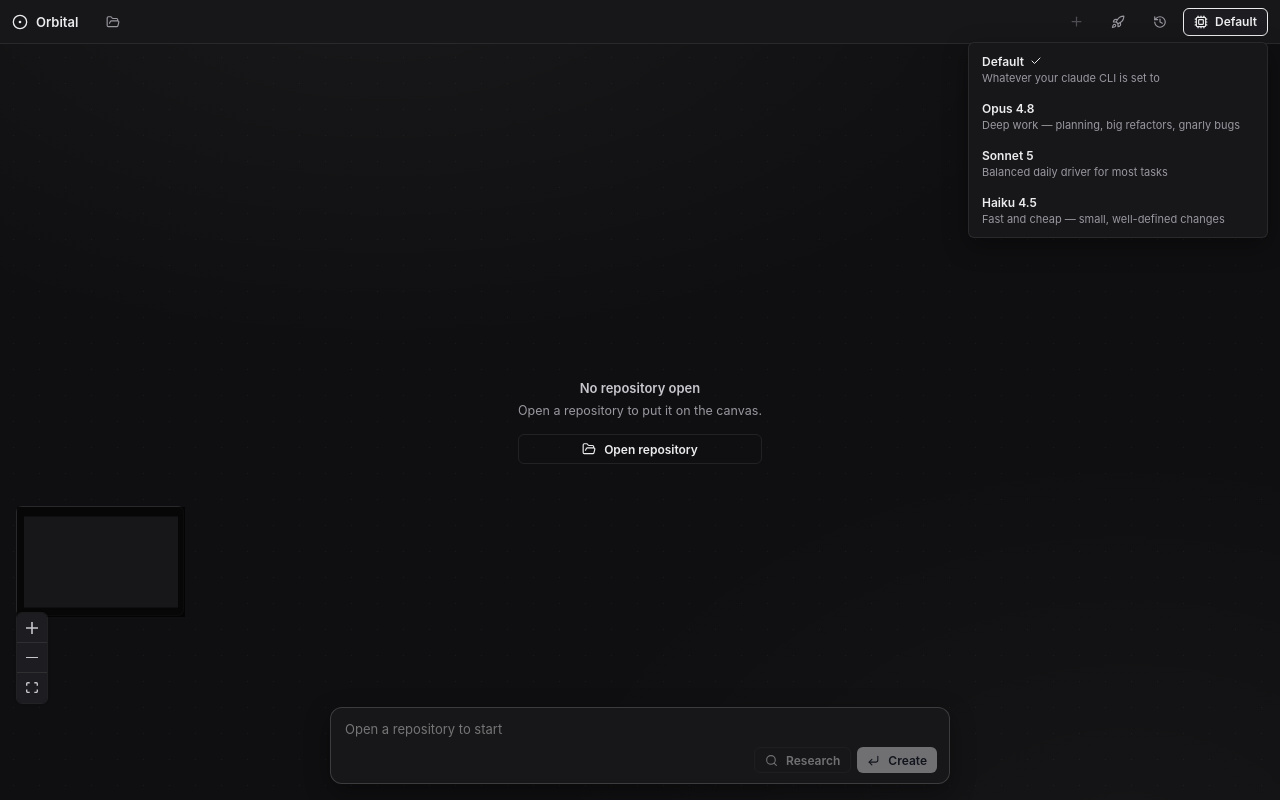
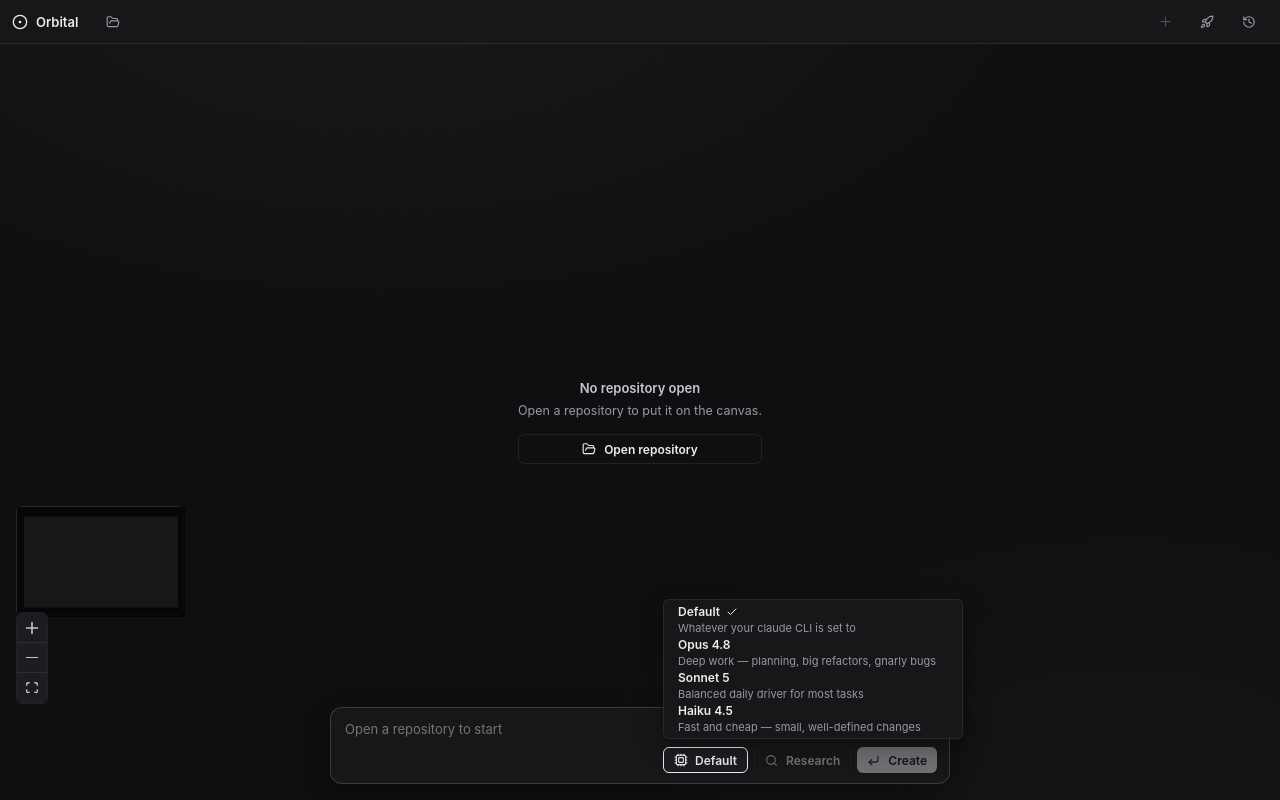
Before and after one commit to whosgotch/orbital, a React (Vite) app in the folder apps/desktop/: page / in a window 1280 px wide. Both pictures are taken after a click on the button "Default". Built offline with nearby package versions, Linux system fonts and the light colour scheme.

Commit message:
feat(app): model picker lives in the prompt bar

```diff
--- a/apps/desktop/src/App.tsx
+++ b/apps/desktop/src/App.tsx
@@ -344,13 +344,6 @@ export function App() {
         onDraftTask={() => setDraftingTask(true)}
         openPanel={openPanel}
         onTogglePanel={togglePanel}
-        claudeModel={claudeModel}
-        onPickModel={(model) => {
-          pickClaudeModel(model);
-          setModelPickerOpen(false);
-        }}
-        modelPickerOpen={modelPickerOpen}
-        onToggleModelPicker={() => setModelPickerOpen((open) => !open)}
       />
 
       <div className="canvas-area">
@@ -407,6 +400,13 @@ export function App() {
           onDismissFollowUp={() => setFollowUpDismissedFor(selectedNodeId)}
           onCreate={(text, attachments) => void createFromPrompt(text, attachments)}
           onResearch={(text, attachments) => void researchFromPrompt(text, attachments)}
+          claudeModel={claudeModel}
+          onPickModel={(model) => {
+            pickClaudeModel(model);
+            setModelPickerOpen(false);
+          }}
+          modelPickerOpen={modelPickerOpen}
+          onToggleModelPicker={() => setModelPickerOpen((open) => !open)}
         />
 
         {workspaceMissions.length === 0 ? (
--- a/apps/desktop/src/components/PromptBar.tsx
+++ b/apps/desktop/src/components/PromptBar.tsx
@@ -6,10 +6,11 @@
 // button always offers the other one. Pasted screenshots ride along as
 // attachments.
 import { useRef, useState } from "react";
-import { CornerDownLeft, CornerDownRight, Search, X } from "lucide-react";
+import { Check, CornerDownLeft, CornerDownRight, Cpu, Search, X } from "lucide-react";
 import { AttachmentChips } from "./AttachmentChips";
 import { usePastedImages } from "../attachments";
 import { detectIntent } from "../intent";
+import { useModels } from "../useModels";
 
 type PromptBarProps = {
   // The repository new work lands in; undefined disables the bar.
@@ -21,6 +22,10 @@ type PromptBarProps = {
   onDismissFollowUp: () => void;
   onCreate: (text: string, attachments: string[]) => void;
   onResearch: (text: string, attachments: string[]) => void;
+  claudeModel: string;
+  onPickModel: (model: string) => void;
+  modelPickerOpen: boolean;
+  onToggleModelPicker: () => void;
 };
 
 export function PromptBar({
@@ -30,6 +35,10 @@ export function PromptBar({
   onDismissFollowUp,
   onCreate,
   onResearch,
+  claudeModel,
+  onPickModel,
+  modelPickerOpen,
+  onToggleModelPicker,
 }: PromptBarProps) {
   const [text, setText] = useState("");
   const inputRef = useRef<HTMLTextAreaElement>(null);
@@ -37,6 +46,8 @@ export function PromptBar({
   const trimmed = text.trim();
   const ready = Boolean(trimmed) && Boolean(repoName);
   const intent = detectIntent(trimmed);
+  const models = useModels();
+  const currentModelName = models.find((model) => model.id === claudeModel)?.name ?? claudeModel;
 
   const submit = (action: (value: string, attachments: string[]) => void) => {
     if (!ready) return;
@@ -78,6 +89,39 @@ export function PromptBar({
         }}
       />
       <div className="prompt-bar-actions">
+        <div className="topbar-model">
+          <button
+            type="button"
+            className={`chip model-trigger ${modelPickerOpen ? "active" : ""}`}
+            title="Model used by every AI run and chat turn"
+            aria-haspopup="listbox"
+            aria-expanded={modelPickerOpen}
+            onClick={onToggleModelPicker}
+          >
+            <Cpu size={14} aria-hidden="true" />
+            <span>{currentModelName}</span>
+          </button>
+          {modelPickerOpen ? (
+            <div className="popover model-popover" role="listbox" aria-label="Claude model">
+              {models.map((model) => (
+                <button
+                  key={model.id}
+                  type="button"
+                  role="option"
+                  aria-selected={claudeModel === model.id}
+                  className={`model-option ${claudeModel === model.id ? "active" : ""}`}
+                  onClick={() => onPickModel(model.id)}
+                >
+                  <span className="model-option-name">
+                    {model.name}
+                    {claudeModel === model.id ? <Check size={12} aria-hidden="true" /> : null}
+                  </span>
+                  <span className="model-option-blurb">{model.blurb}</span>
+                </button>
+              ))}
+            </div>
+          ) : null}
+        </div>
         {repoName ? <span className="prompt-bar-target">{repoName}</span> : null}
         {intent === "research" ? (
           <button
--- a/apps/desktop/src/components/TopBar.tsx
+++ b/apps/desktop/src/components/TopBar.tsx
@@ -1,8 +1,7 @@
-// The app's header: brand mark, open-repository tabs, and the panel/model
+// The app's header: brand mark, open-repository tabs, and the panel
 // controls that live in the top-right corner. Purely presentational — every
 // action is a callback prop, every open/closed flag comes in from App state.
-import { Check, CircleDot, Cpu, FolderOpen, History, Plus, Rocket, X } from "lucide-react";
-import { useModels } from "../useModels";
+import { CircleDot, FolderOpen, History, Plus, Rocket, X } from "lucide-react";
 import type { Repository } from "../domain";
 
 type TopBarProps = {
@@ -16,10 +15,6 @@ type TopBarProps = {
   onDraftTask: () => void;
   openPanel: null | "mission" | "history";
   onTogglePanel: (panel: "mission" | "history") => void;
-  claudeModel: string;
-  onPickModel: (model: string) => void;
-  modelPickerOpen: boolean;
-  onToggleModelPicker: () => void;
 };
 
 export function TopBar({
@@ -33,13 +28,7 @@ export function TopBar({
   onDraftTask,
   openPanel,
   onTogglePanel,
-  claudeModel,
-  onPickModel,
-  modelPickerOpen,
-  onToggleModelPicker,
 }: TopBarProps) {
-  const models = useModels();
-  const currentModelName = models.find((model) => model.id === claudeModel)?.name ?? claudeModel;
   return (
     <header className="topbar">
       <div className="topbar-brand">
@@ -105,39 +94,6 @@ export function TopBar({
         >
           <History size={14} aria-hidden="true" />
         </button>
-        <div className="topbar-model">
-          <button
-            type="button"
-            className={`chip model-trigger ${modelPickerOpen ? "active" : ""}`}
-            title="Model used by every AI run and chat turn"
-            aria-haspopup="listbox"
-            aria-expanded={modelPickerOpen}
-            onClick={onToggleModelPicker}
-          >
-            <Cpu size={14} aria-hidden="true" />
-            <span>{currentModelName}</span>
-          </button>
-          {modelPickerOpen ? (
-            <div className="popover model-popover" role="listbox" aria-label="Claude model">
-              {models.map((model) => (
-                <button
-                  key={model.id}
-                  type="button"
-                  role="option"
-                  aria-selected={claudeModel === model.id}
-                  className={`model-option ${claudeModel === model.id ? "active" : ""}`}
-                  onClick={() => onPickModel(model.id)}
-                >
-                  <span className="model-option-name">
-                    {model.name}
-                    {claudeModel === model.id ? <Check size={12} aria-hidden="true" /> : null}
-                  </span>
-                  <span className="model-option-blurb">{model.blurb}</span>
-                </button>
-              ))}
-            </div>
-          ) : null}
-        </div>
       </div>
     </header>
   );
--- a/apps/desktop/src/styles.css
+++ b/apps/desktop/src/styles.css
@@ -311,12 +311,14 @@ h3 {
   justify-content: flex-start;
 }
 
-/* Wins over the base .popover placement, which is declared later in the file. */
+/* Wins over the base .popover placement, which is declared later in the file.
+   The picker now lives in the bottom-docked prompt bar, so its popover opens
+   upward instead of down. */
 .popover.model-popover {
-  top: 34px;
-  bottom: auto;
-  left: auto;
-  right: 0;
+  top: auto;
+  bottom: calc(100% + 8px);
+  left: 0;
+  right: auto;
   width: 300px;
   display: flex;
   flex-direction: column;
```
